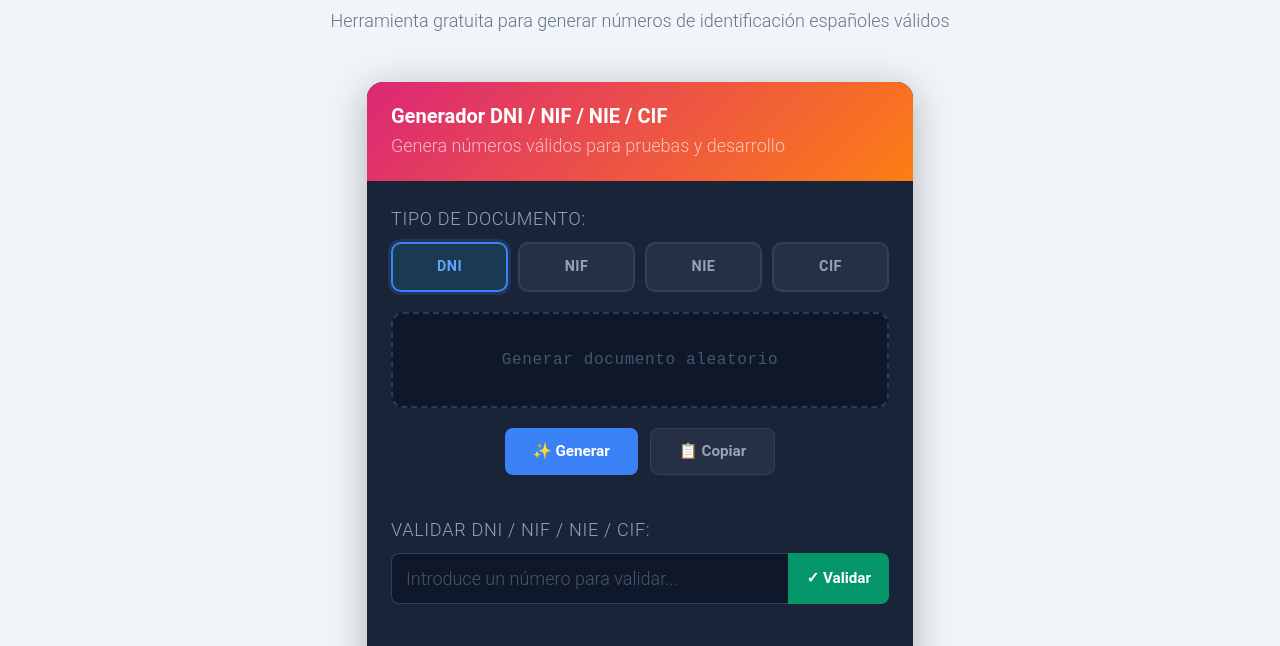
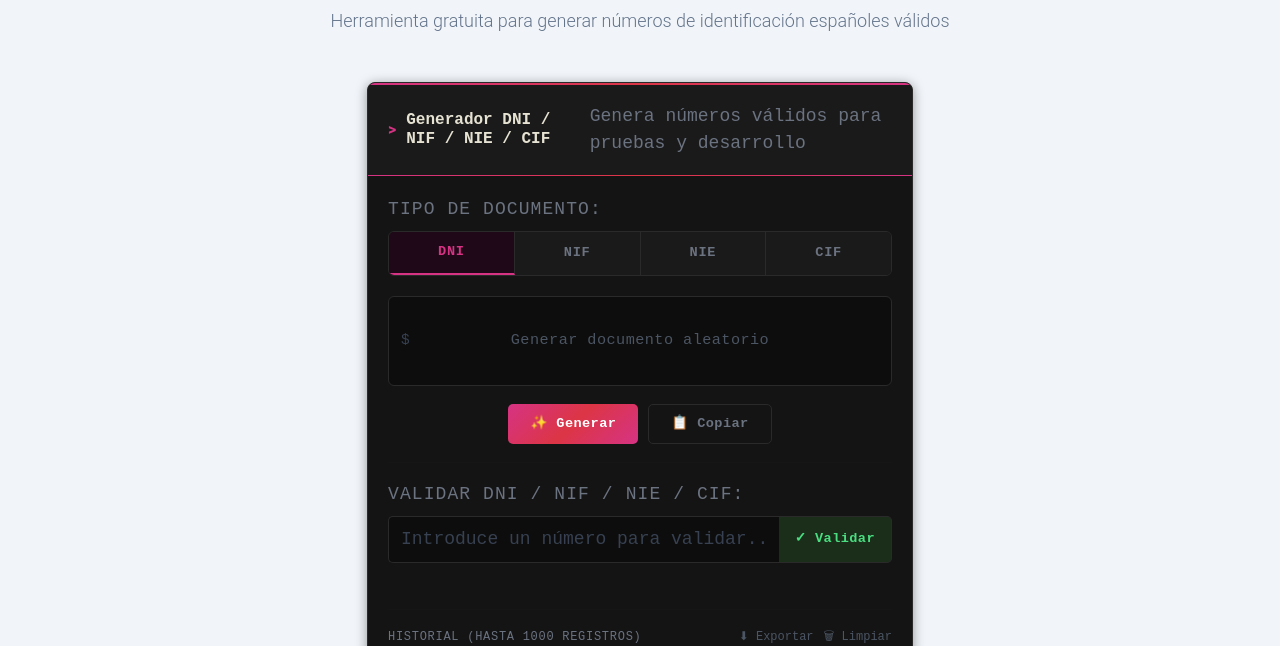
Before and after one commit to davidramos010/generadordata, a plain HTML site: page index.html in a window 1280 px wide. Shown: the part 154-800 px from the top of the page. Drawn offline with nearby package versions, Linux system fonts and the light colour scheme.

Commit message:
Ajustes OK

```diff
--- a/assets/css/custom.css
+++ b/assets/css/custom.css
@@ -85,186 +85,221 @@ body.dark-mode {
 
 /* ── Card principal ──────────────────────────────────────── */
 .gd-card {
-    background: #1a2438;
-    border-radius: 16px;
+    background: #141414;
+    border-radius: 8px;
     overflow: hidden;
-    box-shadow: 0 8px 40px rgba(0,0,0,.28);
+    border: 1px solid #2a2a2a;
+    box-shadow: 0 2px 12px rgba(0,0,0,.4);
+    font-family: 'Courier New', Courier, monospace;
 }
 
-/* ── Card header gradiente ───────────────────────────────── */
+/* ── Card header ─────────────────────────────────────────── */
 .gd-card-header {
-    background: linear-gradient(135deg, #db2777 0%, #fd7e14 100%);
-    padding: 22px 24px;
+    background: #1a1a1a;
+    border-bottom: 1px solid #2a2a2a;
+    border-top: 2px solid transparent;
+    border-image: linear-gradient(90deg, #d63384, #dc3545, #d63384) 1;
+    padding: 18px 20px;
+    display: flex;
+    align-items: center;
+    gap: 10px;
+}
+.gd-card-header::before {
+    content: '>';
+    color: #d63384;
+    font-weight: 700;
+    font-size: 1rem;
+    flex-shrink: 0;
 }
 .gd-card-header h2 {
-    color: #ffffff;
-    font-size: 1.25rem;
-    font-weight: 700;
-    margin: 0 0 4px;
+    color: #e6e3d3;
+    font-size: 1rem;
+    font-weight: 600;
+    margin: 0;
+    font-family: 'Courier New', Courier, monospace;
 }
 .gd-card-header p {
-    color: rgba(255,255,255,.65);
-    font-size: .88rem;
-    margin: 0;
+    color: #6b7280;
+    font-size: .78rem;
+    margin: 0 0 0 auto;
+    font-family: 'Courier New', Courier, monospace;
 }
 
 /* ── Card body ───────────────────────────────────────────── */
-.gd-card-body { padding: 24px; }
+.gd-card-body { padding: 20px; }
 
 /* ── Label ───────────────────────────────────────────────── */
 .gd-label {
     display: block;
-    color: #94a3b8;
-    font-size: .8rem;
-    font-weight: 600;
-    letter-spacing: .04em;
+    color: #6b7280;
+    font-size: .75rem;
+    font-weight: 400;
+    letter-spacing: .06em;
     text-transform: uppercase;
-    margin-bottom: 10px;
+    margin-bottom: 8px;
+    font-family: 'Courier New', Courier, monospace;
 }
 
 /* ── Tabs ────────────────────────────────────────────────── */
 .gd-tabs {
     display: flex;
-    gap: 10px;
+    gap: 0;
     margin-bottom: 20px;
+    border: 1px solid #2a2a2a;
+    border-radius: 6px;
+    overflow: hidden;
 }
 .gd-tab {
     flex: 1;
-    background: #253047;
-    border: 2px solid #334155;
-    border-radius: 10px;
-    padding: 12px 4px;
-    color: #94a3b8;
-    font-weight: 700;
-    font-size: .9rem;
-    letter-spacing: .03em;
+    background: #1a1a1a;
+    border: none;
+    border-right: 1px solid #2a2a2a;
+    padding: 10px 4px;
+    color: #6b7280;
+    font-weight: 600;
+    font-size: .85rem;
+    letter-spacing: .05em;
     cursor: pointer;
-    transition: all .18s;
+    transition: all .15s;
     text-align: center;
+    font-family: 'Courier New', Courier, monospace;
 }
+.gd-tab:last-child { border-right: none; }
 .gd-tab:hover:not(.active) {
-    border-color: #475569;
-    color: #cbd5e1;
-    background: #2d3a52;
+    background: #222222;
+    color: #9ca3af;
 }
 .gd-tab.active {
-    background: #1a3a52;
-    border-color: #3b82f6;
-    color: #60a5fa;
-    box-shadow: 0 0 0 3px rgba(59,130,246,.18);
+    background: #1f0818;
+    color: #d63384;
+    border-bottom: 2px solid #d63384;
 }
 
 /* ── Display resultado ───────────────────────────────────── */
 .gd-display {
-    background: #0f172a;
-    border: 2px dashed #2d3a52;
-    border-radius: 12px;
-    padding: 28px 16px;
-    min-height: 96px;
+    background: #0d0d0d;
+    border: 1px solid #2a2a2a;
+    border-radius: 6px;
+    padding: 24px 16px;
+    min-height: 90px;
     text-align: center;
     display: flex;
     align-items: center;
     justify-content: center;
-    margin-bottom: 20px;
+    margin-bottom: 18px;
     transition: border-color .2s;
+    position: relative;
+}
+.gd-display::before {
+    content: '$';
+    position: absolute;
+    left: 12px;
+    top: 50%;
+    transform: translateY(-50%);
+    color: #374151;
+    font-family: 'Courier New', Courier, monospace;
+    font-size: .9rem;
 }
 .gd-display span {
     font-family: 'Courier New', Courier, monospace;
-    font-size: 1rem;
-    color: #475569;
-    letter-spacing: .04em;
+    font-size: .95rem;
+    color: #4b5563;
+    letter-spacing: .03em;
 }
-.gd-display.has-value {
-    border-style: solid;
-    border-color: #3b82f6;
-}
+.gd-display.has-value { border-color: #d63384; }
 .gd-display.has-value span {
-    font-size: 2.1rem;
+    font-size: 1.9rem;
     font-weight: 700;
-    color: #e2e8f0;
-    letter-spacing: .14em;
+    color: #e6e3d3;
+    letter-spacing: .16em;
 }
 
 /* ── Botones acción ──────────────────────────────────────── */
 .gd-actions {
     display: flex;
-    gap: 12px;
+    gap: 10px;
     justify-content: center;
     margin-bottom: 4px;
 }
 .gd-btn {
-    border: none;
-    border-radius: 8px;
-    padding: 11px 28px;
-    font-size: .95rem;
+    border-radius: 5px;
+    padding: 9px 22px;
+    font-size: .85rem;
     font-weight: 600;
     cursor: pointer;
-    transition: all .18s;
+    transition: all .15s;
     display: inline-flex;
     align-items: center;
     gap: 6px;
+    font-family: 'Courier New', Courier, monospace;
+    letter-spacing: .03em;
 }
 .gd-btn-primary {
-    background: #3b82f6;
+    background: linear-gradient(135deg, #d63384, #dc3545, #d63384);
     color: #ffffff;
+    border: none;
 }
-.gd-btn-primary:hover { background: #2563eb; }
+.gd-btn-primary:hover { background: linear-gradient(135deg, #dc3545, #d63384, #d63384); }
 .gd-btn-secondary {
-    background: #253047;
-    color: #94a3b8;
-    border: 1px solid #334155;
+    background: transparent;
+    color: #6b7280;
+    border: 1px solid #2a2a2a;
 }
-.gd-btn-secondary:hover { background: #2d3a52; color: #e2e8f0; border-color: #475569; }
+.gd-btn-secondary:hover { border-color: #4b5563; color: #9ca3af; background: #1a1a1a; }
 
 /* ── Divider ─────────────────────────────────────────────── */
 .gd-divider {
     border: none;
-    border-top: 1px solid #253047;
-    margin: 20px 0;
+    border-top: 1px solid #1f1f1f;
+    margin: 18px 0;
 }
 
 /* ── Validador ───────────────────────────────────────────── */
 .gd-validator-row {
     display: flex;
-    gap: 0;
     margin-bottom: 8px;
 }
 .gd-validator-row input {
     flex: 1;
-    background: #0f172a;
-    border: 1px solid #334155;
+    background: #0d0d0d;
+    border: 1px solid #2a2a2a;
     border-right: none;
-    border-radius: 8px 0 0 8px;
-    padding: 11px 14px;
-    color: #e2e8f0;
-    font-size: .95rem;
+    border-radius: 5px 0 0 5px;
+    padding: 9px 12px;
+    color: #e6e3d3;
+    font-size: .88rem;
     outline: none;
-    transition: border-color .18s;
+    transition: border-color .15s;
+    font-family: 'Courier New', Courier, monospace;
 }
-.gd-validator-row input::placeholder { color: #475569; }
-.gd-validator-row input:focus { border-color: #3b82f6; }
+.gd-validator-row input::placeholder { color: #374151; }
+.gd-validator-row input:focus { border-color: #d63384; }
 .gd-btn-validate {
-    background: #059669;
-    color: #ffffff;
-    border: none;
-    border-radius: 0 8px 8px 0;
-    padding: 11px 18px;
-    font-size: .95rem;
+    background: #1a2e1a;
+    color: #4ade80;
+    border: 1px solid #2a2a2a;
+    border-left: none;
+    border-radius: 0 5px 5px 0;
+    padding: 9px 16px;
+    font-size: .85rem;
     font-weight: 600;
     cursor: pointer;
     white-space: nowrap;
-    transition: background .18s;
+    transition: all .15s;
+    font-family: 'Courier New', Courier, monospace;
 }
-.gd-btn-validate:hover { background: #047857; }
+.gd-btn-validate:hover { background: #1f3a1f; color: #86efac; }
 
 /* ── Resultado validación ────────────────────────────────── */
 #validationResult {
-    font-size: .88rem;
-    text-align: center;
-    min-height: 22px;
-    color: #94a3b8;
+    font-size: .82rem;
+    text-align: left;
+    min-height: 20px;
+    color: #6b7280;
+    font-family: 'Courier New', Courier, monospace;
+    padding-left: 2px;
 }
-#validationResult.valid   { color: #34d399; }
+#validationResult.valid   { color: #4ade80; }
 #validationResult.invalid { color: #f87171; }
 
 /* ── Historial ───────────────────────────────────────────── */
@@ -272,47 +307,49 @@ body.dark-mode {
     display: flex;
     justify-content: space-between;
     align-items: center;
-    margin-bottom: 10px;
+    margin-bottom: 8px;
 }
 .gd-btn-danger-link {
     background: none;
     border: none;
-    color: #f87171;
-    font-size: .82rem;
+    color: #4b5563;
+    font-size: .75rem;
     cursor: pointer;
     padding: 0;
-    transition: color .18s;
+    transition: color .15s;
+    font-family: 'Courier New', Courier, monospace;
 }
-.gd-btn-danger-link:hover { color: #fca5a5; }
+.gd-btn-danger-link:hover { color: #f87171; }
 
 .gd-historial {
     list-style: none;
     padding: 0;
     margin: 0;
-    max-height: 320px;
+    max-height: 300px;
     overflow-y: auto;
 }
 .gd-historial li {
     display: flex;
     align-items: center;
     gap: 16px;
-    padding: 8px 10px;
-    border-bottom: 1px solid #253047;
-    font-size: .9rem;
-    color: #cbd5e1;
+    padding: 7px 4px;
+    border-bottom: 1px solid #1f1f1f;
+    font-size: .85rem;
+    color: #9ca3af;
+    font-family: 'Courier New', Courier, monospace;
 }
 .gd-historial li:last-child { border-bottom: none; }
 .gd-empty {
-    color: #475569 !important;
-    font-style: italic;
-    font-size: .85rem !important;
+    color: #374151 !important;
+    font-style: normal !important;
+    font-size: .82rem !important;
 }
 .gd-badge {
     display: inline-flex;
     align-items: center;
     justify-content: center;
-    background: #1e3a5f;
-    color: #60a5fa;
+    background: #1a0812;
+    color: #d63384;
     font-size: .68rem;
     font-weight: 700;
     letter-spacing: .05em;
@@ -320,12 +357,12 @@ body.dark-mode {
     border-radius: 5px;
     min-width: 40px;
     flex-shrink: 0;
-    border: 1px solid #2d5a8e;
+    border: 1px solid #5a1030;
 }
 .gd-historial .gd-value {
     font-family: 'Courier New', Courier, monospace;
     letter-spacing: .06em;
-    color: #e2e8f0;
+    color: #d1d5db;
 }
 
 /* ── Sección de información ──────────────────────────────── */
--- a/index.html
+++ b/index.html
@@ -226,8 +226,11 @@
 
                                 <!-- Historial -->
                                 <div class="gd-historial-head">
-                                    <span class="gd-label" style="margin:0">Historial</span>
-                                    <button class="gd-btn-danger-link" id="btnLimpiarHistorial">🗑 Limpiar</button>
+                                    <span class="gd-label" style="margin:0">Historial (Hasta 1000 registros)</span>
+                                    <div style="display:flex;gap:10px;align-items:center;">
+                                        <button class="gd-btn-danger-link" id="btnExportarHistorial">⬇ Exportar</button>
+                                        <button class="gd-btn-danger-link" id="btnLimpiarHistorial">🗑 Limpiar</button>
+                                    </div>
                                 </div>
                                 <ul class="gd-historial" id="ulHistorial" aria-label="Historial">
                                     <li class="gd-empty" id="historialVacio">Sin generaciones aún</li>
```
Also changed, not shown: assets/js/functions.js (+20 -1 lines).
